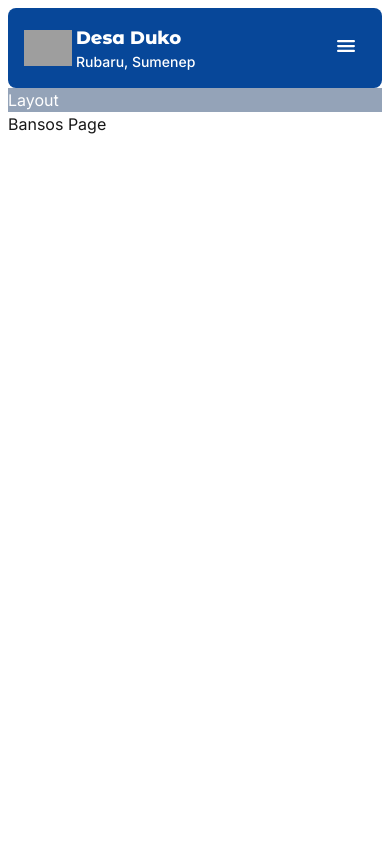
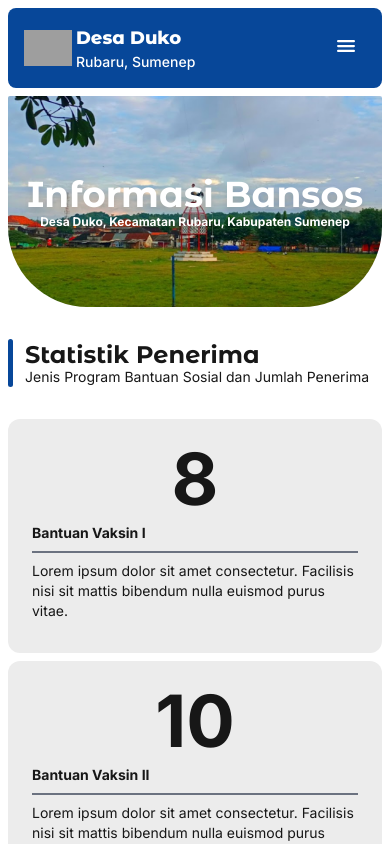
Before and after one commit to dhandiyy/desa-app, a Next.js app: page /bansos in a window 390 px wide. Shown: the top 844 px of the page. Built offline with nearby package versions, Linux system fonts and the light colour scheme; grey boxes are pictures that could not be loaded.

Commit message:
update profile desa page for dekstop version and responsive

```diff
--- a/src/app/bansos/layout.tsx
+++ b/src/app/bansos/layout.tsx
@@ -1,12 +1,7 @@
-import React from 'react';
+import React from "react";
 
-const BansosLayout = ({children}: {children: React.ReactNode}) => {
-    return (
-        <div>
-            <p className='bg-slate-400 text-white'>Layout</p>
-            {children}
-        </div>
-    );
+const BansosLayout = ({ children }: { children: React.ReactNode }) => {
+	return <div>{children}</div>;
 };
 
 export default BansosLayout;
--- a/src/app/bansos/page.tsx
+++ b/src/app/bansos/page.tsx
@@ -1,12 +1,147 @@
-import React from 'react';
+"use client";
+
+import CardBansos from "@/components/CardBansos";
+import SmallHero from "@/components/SmallHero";
+import Title from "@/components/Title";
+import React, { useState } from "react";
+import Image from "next/image";
+import { FaSearch } from "react-icons/fa";
+import Footer from "@/components/Footer";
 
 const BansosPage = () => {
-    return (
-        <div>
-            <p>Bansos Page</p>
+	const [searchQuery, setSearchQuery] = useState("");
+	const explanation = "Lorem ipsum dolor sit amet consectetur. Facilisis nisi sit mattis bibendum nulla euismod purus vitae.";
 
-        </div>
-    );
+	return (
+		<div className="flex flex-col">
+			<div className="md:mt-3 mt-2">
+				<SmallHero
+					title="Informasi Bansos"
+					subtitle="Desa Duko, Kecamatan Rubaru, Kabupaten Sumenep"
+				/>
+			</div>
+
+			{/* Body */}
+			<div className="md:px-24">
+				<div className="mt-8 md:mt-36">
+					<Title
+						text="Statistik Penerima"
+						textExplanation="Jenis Program Bantuan Sosial dan Jumlah Penerima"
+						height="20"
+						position="justify-start"
+					/>
+				</div>
+
+				<div className="mt-8 flex flex-col gap-2 md:flex-row md:gap-5">
+					<CardBansos
+						value={8}
+						title="Bantuan Vaksin I"
+						explanation={explanation}
+					/>
+
+					<CardBansos
+						value={10}
+						title="Bantuan Vaksin II"
+						explanation={explanation}
+					/>
+
+					<CardBansos
+						value={5}
+						title="Bantuan Vaksin IV"
+						explanation={explanation}
+					/>
+				</div>
+
+				<div className="mt-8 md:mt-36">
+					<Title
+						text="Cek Penerima Bansos"
+						height="20"
+						position="justify-start"
+					/>
+				</div>
+
+				{/* <div className="bg-custom_background rounded-xl p-4 md:flex md:justify-center md:items-center">
+					<div className="relative w-full h-[150px] md:h-[250px] md:absolute">
+						<Image
+							src="/bansos/bansos-pict.png"
+							alt="Bansos"
+							fill
+							className="object-contain rounded-lg md:object-cover"
+							sizes="(max-width: 640px) 300px, (max-width: 768px) 400px, (max-width: 1024px) 400px, 600px"
+							priority
+						/>
+					</div>
+
+					<div className="bg-white rounded-xl p-2 text-sm">
+						<div className="p-4">
+							<h2 className="text-xl font-semibold mb-3">Cari Datamu</h2>
+
+							<div className="relative">
+								<div className="flex items-center relative">
+									<span className="absolute left-3 text-gray-400">
+										<FaSearch />
+									</span>
+									<input
+										type="text"
+										value={searchQuery}
+										onChange={(e) => setSearchQuery(e.target.value)}
+										className="pl-10 pr-4 py-2 w-full border-primary border rounded-xl focus:outline-none focus:ring-2 focus:ring-primary/50"
+										placeholder="Cari data..."
+									/>
+								</div>
+
+								{searchQuery.trim() === "" && <p className="italic text-gray-400 mt-2">Tidak ada data</p>}
+							</div>
+						</div>
+						<p className="p-4">*Demi keamanan, hanya NIK yang sesuai yang ditampilkan</p>
+					</div>
+				</div> */}
+
+				<div className="bg-custom_background rounded-xl p-4 relative overflow-visible mb-12 md:mb-36">
+					{/* Container utama dengan flex pada desktop */}
+					<div className="flex flex-col md:flex-row md:items-center">
+						{/* Container untuk gambar */}
+						<div className="relative h-[200px] w-full mb-4 md:mb-0 md:w-1/2 md:order-2 md:relative md:-right-32">
+							<div className="relative w-full h-full md:absolute md:w-[400px] md:h-[400px] md:-translate-y-32">
+								<Image
+									src="/bansos/bansos-pict.png"
+									alt="Bansos"
+									fill
+									className="object-contain"
+									sizes="(max-width: 640px) 300px, (max-width: 768px) 300px, (max-width: 1024px) 300px, 600px"
+									priority
+								/>
+							</div>
+						</div>
+
+						{/* Container untuk konten teks */}
+						<div className="bg-white rounded-xl p-2 text-sm w-full md:w-1/2 md:order-1">
+							<div className="p-4">
+								<h2 className="text-xl font-semibold mb-3">Cari Datamu</h2>
+								<div className="relative">
+									<div className="flex items-center relative">
+										<span className="absolute left-3 text-gray-400">
+											<FaSearch />
+										</span>
+										<input
+											type="text"
+											value={searchQuery}
+											onChange={(e) => setSearchQuery(e.target.value)}
+											className="pl-10 pr-4 py-2 w-full border-primary border rounded-xl focus:outline-none focus:ring-2 focus:ring-primary/50"
+											placeholder="Cari data..."
+										/>
+									</div>
+									{searchQuery.trim() === "" && <p className="italic text-gray-400 mt-2">Tidak ada data</p>}
+								</div>
+							</div>
+							<p className="p-4">*Demi keamanan, hanya NIK yang sesuai yang ditampilkan</p>
+						</div>
+					</div>
+				</div>
+			</div>
+			<Footer />
+		</div>
+	);
 };
 
 export default BansosPage;
--- a/src/app/page.tsx
+++ b/src/app/page.tsx
@@ -135,7 +135,7 @@ export default function Home() {
 							height="h-14"
 						/>
 
-						<div className="border border-white flex p-4 rounded-[45px] gap-4 mt-6">
+						<div className="border border-white flex p-4 rounded-[45px] gap-4 mt-6 md:flex-row flex-col">
 							<div className="bg-white p-4 rounded-[38px] items-center">
 								<ul>
 									<li className="border border-gray-200 p-2 rounded-3xl hover:cursor-pointer hover:bg-secondary active:bg-primary active:text-white my-1">
--- a/src/app/profile-desa/page.tsx
+++ b/src/app/profile-desa/page.tsx
@@ -57,14 +57,14 @@ const ProfilePage = () => {
 				</div>
 
 				<div className="bg-custom_background rounded-2xl mt-8 flex md:items-center flex-col md:flex-row gap-5 p-5">
+					<div className="h-[20vh] w-full bg-blue-200 rounded-xl justify-center items-center flex md:flex-1">
+						<p>Ini Maps nih</p>
+					</div>
 					<div className="md:flex-1 md:self-stretch items-center">
 						<SmallCard
 							titleCard="Lokasi"
 							text={textLocation}
 						/>
-					</div>
-					<div className="h-[20vh] w-full bg-blue-200 rounded-xl justify-center items-center flex md:flex-1">
-						<p>Ini Maps nih</p>
 					</div>
 				</div>
 
@@ -77,8 +77,7 @@ const ProfilePage = () => {
 				</div>
 
 				<div className="bg-custom_background p-5 rounded-2xl mt-2 md:mt-9 md:mb-6 md:flex md:items-center md:gap-5">
-
-					<div className="bg-white p-7 rounded-xl h-full md:flex-1">
+					<div className="bg-white p-7 rounded-xl md:flex-1 md:self-stretch">
 						<div className="flex justify-between items-center">
 							<p className="md:font-extrabold font-bold md:text-2xl text-xl mb-2 font-montserrat">Laporan</p>
 
@@ -112,7 +111,7 @@ const ProfilePage = () => {
 						</p>
 					</div>
 
-					<div className="bg-white p-7 rounded-xl h-full mt-2 flex flex-col gap-8 md:flex-1 md:flex-row md:justify-between">
+					<div className="bg-white p-7 rounded-xl mt-2 flex flex-col gap-2 md:flex-1 md:flex-row md:justify-between md:flex-wrap md:self-stretch">
 						<div>
 							<div className="flex items-center">
 								<FaAngleUp
@@ -130,9 +129,35 @@ const ProfilePage = () => {
 									aria-hidden="true"
 									className="pointer-events-none col-start-1 row-start-1 mr-2 size-5 self-center md:size-7 justify-self-end sm:size-4 text-red-500"
 								/>
-								<p className="text-sm md:text-base">Pengeluaran</p>
+								<p className="text-sm md:text-base">Belanja</p>
 							</div>
 							<p className="text-2xl font-extrabold md:text-3xl">Rp. 1.500.000.000</p>
+						</div>
+
+						<div className="w-full hidden md:flex">
+							<div className="w-full">
+								<h2 className="border-y p-2 font-bold">Pengelolaan</h2>
+
+								<div className="flex justify-around">
+									{/* Card Pertama */}
+									<div className="flex flex-col">
+										<div className="p-2 border-b">
+											<p className="text-sm italic">Pemasukan</p>
+											<p className="font-extrabold text-xl text-green-500">Rp. 2.500.000.000</p>
+										</div>
+										<p className="text-center p-2">Surplus/Defisit</p>
+									</div>
+
+									{/* Card Kedua */}
+									<div className="flex flex-col">
+										<div className="p-2 border-b">
+											<p className="text-sm italic">Pengeluaran</p>
+											<p className="font-extrabold text-xl text-red-500">Rp. 2.500.000.000</p>
+										</div>
+										<p className="text-center p-2 text-2xl font-bold text-red-500">Rp. 1.000.000.000</p>
+									</div>
+								</div>
+							</div>
 						</div>
 					</div>
 				</div>
@@ -145,21 +170,21 @@ const ProfilePage = () => {
 					/>
 				</div>
 
-				<div className="bg-custom_background p-5 rounded-xl mt-2 md:mt-9 md:mb-6">
+				<div className="bg-custom_background p-5 rounded-xl mt-2 md:mt-9 md:mb-6 md:flex md:justify-center md:items-center md:gap-5">
+					<div className="mt-5 h-[20vh] w-full border-secondary border-8 rounded-xl justify-center items-center flex md:mt-0">
+						<p>Ini Charts nih</p>
+					</div>
 					<SmallCard
 						titleCard="Berdasarkan Umur"
 						text="Chart demografi penduduk berdasarkan umur menunjukkan distribusi usia di suatu wilayah. Data ini membantu perencanaan kebijakan di bidang pendidikan, kesehatan, dan kesejahteraan sosial."
 					/>
-					<div className="mt-5 h-[20vh] w-full border-secondary border-8 rounded-xl justify-center items-center flex">
-						<p>Ini Charts nih</p>
-					</div>
 				</div>
-				<div className="bg-custom_background p-5 rounded-xl mt-2">
+				<div className="bg-custom_background p-5 rounded-xl mt-2 md:flex md:justify-center md:items-center md:gap-5 md:mb-36	">
 					<SmallCard
 						titleCard="Berdasarkan Pendapatan"
 						text="Chart demografi penduduk berdasarkan pendapatan menunjukkan distribusi ekonomi masyarakat. Data ini membantu perencanaan kebijakan di bidang kesejahteraan, pemberdayaan, dan pembangunan ekonomi."
 					/>
-					<div className="mt-5 h-[20vh] w-full border-secondary border-8 rounded-xl justify-center items-center flex">
+					<div className="mt-5 h-[20vh] w-full border-secondary border-8 rounded-xl justify-center items-center flex md:mt-0">
 						<p>Ini Charts nih</p>
 					</div>
 				</div>
--- /dev/null
+++ b/src/components/CardBansos.tsx
@@ -0,0 +1,22 @@
+import React from "react";
+
+interface CardBansosProps {
+    value: number,
+    title: string,
+    explanation: string
+}
+
+const CardBansos: React.FC<CardBansosProps> = ({value, title, explanation}) => {
+	return (
+		<div className="flex">
+			<div className="bg-custom_background flex-1 justify-center items-center p-6 text-sm md:text-base rounded-xl flex flex-col">
+                <p className="text-center md:text-9xl text-7xl font-bold">{value}</p>
+                <p className="border-b-2 border-gray-500 font-bold text-start w-full py-2">{title}</p>
+                <p className="py-2">{explanation}</p>
+
+            </div>
+		</div>
+	);
+};
+
+export default CardBansos;
--- a/src/components/SmallHero.tsx
+++ b/src/components/SmallHero.tsx
@@ -40,7 +40,7 @@ const SmallHero: React.FC<SmallHeroProps> = ({
 					src={backgroundImage}
 					alt="Background"
 					fill
-					className="object-cover rounded-xl rounded-b-[80px]"
+					className="object-cover rounded-sm rounded-b-[80px]"
 					priority
 				/>
 			</div>
--- a/src/components/Title.tsx
+++ b/src/components/Title.tsx
@@ -12,7 +12,7 @@ const Title: React.FC<TitleProps> = ({ position, text, textExplanation }) => {
 		<div className={`flex md:${position} md:items-end`}>
 			<div className="flex items-center md:items-end md:pr-5">
 
-				<div className={`md:w-[10px] w-[5px] self-stretch bg-primary rounded-full md:mr-5 mr-3`} />
+				<div className={`md:w-[7px] w-[5px] self-stretch bg-primary rounded-full md:mr-5 mr-3`} />
 
 				<div className="flex-1 my-auto">
 					<h2 className="text-2xl md:text-6xl font-bold font-montserrat">{text}</h2>
```
Also changed, not shown: public/bansos/bansos-pict.png (added).
